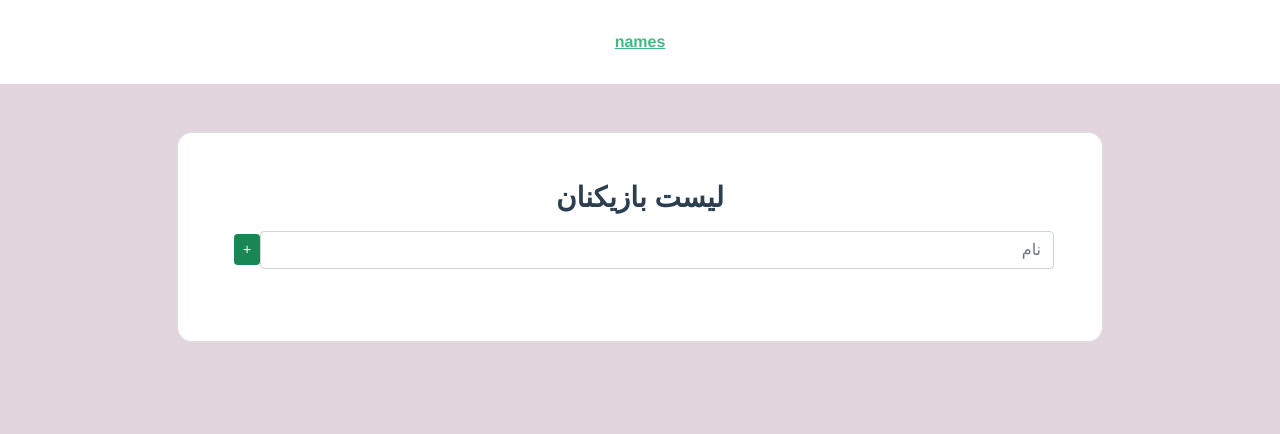
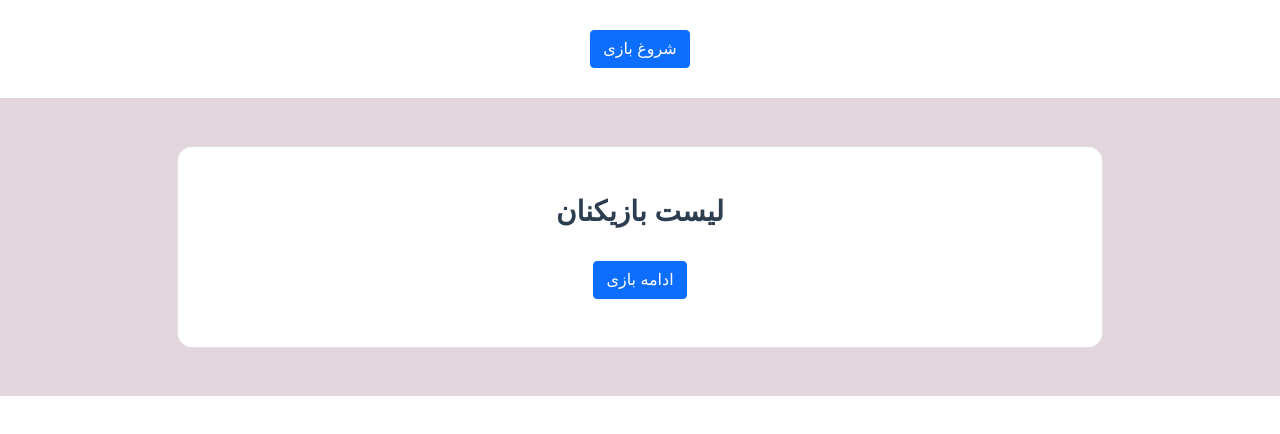
Before and after one commit to Ali-H1/mafia, a Vue app: page /statuspage in a window 1280 px wide. Before the commit this address led to /names. Shown: the top 434 px of the page. Built offline with nearby package versions, Linux system fonts and the light colour scheme.

Commit message:
adding statuspage and bug fixing

```diff
--- a/src/App.vue
+++ b/src/App.vue
@@ -1,17 +1,25 @@
 <template>
-  <div id="nav">
+  <div id="nav" v-if="!started">
     <!-- <router-link to="/">Home</router-link> |
     <router-link to="/about">About</router-link> |  -->
-    <router-link to="/names">names</router-link>
+    <button type="button" class="btn btn-primary" @click="start">شروغ بازی</button>
   </div>
   <router-view/>
 </template>
 
 <script>
+import { ref } from '@vue/reactivity'
 import router from './router'
+import { useCounterStore } from './stores/store'
 export default {
   setup() {
-    router.push("/names")
+    let started = ref(useCounterStore().started)
+    function start(){
+      useCounterStore().started = true
+      started.value =useCounterStore().started
+      router.push("/names")
+    }
+    return{start,started}
   },
 }
 </script>
--- a/src/router/index.js
+++ b/src/router/index.js
@@ -4,6 +4,7 @@ import names from '../views/setnames.vue'
 import roles from '../views/rolechoose.vue'
 import night from '../views/night.vue'
 import day from '../views/day.vue'
+import statuspage from '../views/statuspage.vue'
 
 const routes = [
   // {
@@ -36,6 +37,11 @@ const routes = [
     name: 'day',
     component: day
   },
+  {
+    path: '/statuspage',
+    name: 'statuspage',
+    component: statuspage
+  },
 ]
 
 const router = createRouter({
--- a/src/stores/store.js
+++ b/src/stores/store.js
@@ -3,6 +3,7 @@ import { defineStore } from "pinia";
 export const useCounterStore = defineStore("counter", {
   state: () => ({
     count: 0,
+    started:false,
     list_of_roles: [],
     list_of_names: [],
     mafsum: -1,
--- a/src/views/day.vue
+++ b/src/views/day.vue
@@ -5,6 +5,12 @@
     style="background-color: #b3ccff"
     id="main_section"
   >
+    <button type="button" class="btn btn-warning mt-4 col-6">
+      <router-link to="/statuspage" style="text-decoration: none; color: white">
+        مشاهده نقش ها</router-link
+      >
+    </button>
+
     <div class="container py-5 h-100">
       <div class="row d-flex justify-content-center align-items-center h-100">
         <div class="col col-xl-10">
@@ -76,7 +82,7 @@
                       v-for="(player, index) in list_of_names"
                       :key="index"
                     >
-                      <div v-if="player.role.status=='alive'">
+                      <div v-if="player.role.status == 'alive'">
                         <input
                           class="form-check-input me-2"
                           type="radio"
@@ -129,11 +135,11 @@ export default {
       console.log(useCounterStore());
       if (useCounterStore().citysum <= useCounterStore().mafsum) {
         alert("مافیا برنده شد ");
-        window.location.href = "/names";
+        window.location.href = "/";
       } else if (useCounterStore().mafsum == 0) {
         console.log(useCounterStore().mafsum);
         alert("شهروند برنده شد ");
-        window.location.href = "/names";
+        window.location.href = "/";
       }
     }
     function findplayer(name) {
@@ -143,10 +149,15 @@ export default {
       return -1;
     }
 
-    function rdiochange(e){
-      let name = (e.target.parentNode.children[1].innerHTML)
-      findplayer(name).role.status="dead"
+    function rdiochange(e) {
+      let name = e.target.parentNode.children[1].innerHTML;
+      findplayer(name).role.status = "dead";
       useCounterStore().gravestone.push(findplayer(name));
+      if (findplayer(name).role.side == "mafia") {
+          useCounterStore().mafsum--;
+        } else {
+          useCounterStore().citysum--;
+        }
 
       //console.log(findplayer(name))
     }
--- a/src/views/night.vue
+++ b/src/views/night.vue
@@ -5,6 +5,12 @@
     style="background-color: #00012a"
     id="main_section"
   >
+    <button type="button" class="btn btn-warning mt-4 ">
+      <router-link to="/statuspage" style="text-decoration: none; color: white" class="col-12">
+        مشاهده نقش ها</router-link
+      >
+    </button>
+
     <div class="container py-5 h-100">
       <div class="row d-flex justify-content-center align-items-center h-100">
         <div class="col col-xl-10">
@@ -124,7 +130,7 @@
 <script>
 import { ref } from "vue";
 import { useCounterStore } from "../stores/store.js";
-import router from '../router/index.js';
+import router from "../router/index.js";
 export default {
   setup() {
     let players = ref(useCounterStore().list_of_names);
@@ -144,10 +150,10 @@ export default {
       console.log(useCounterStore());
       if (useCounterStore().citysum <= useCounterStore().mafsum) {
         alert("مافیا برنده شد ");
-        window.location.href = "/names";
+        window.location.href = "/";
       } else if (useCounterStore().mafsum == 0) {
         alert("شهروند برنده شد ");
-        window.location.href = "/names";
+        window.location.href = "/";
       }
     }
     check_gmae_result();
@@ -223,7 +229,7 @@ export default {
               result.mafsaved.role.ability.selfsave--;
             } else {
               alert("دکتر لکتر فقط یکبار خودش را سیو میکند ");
-              result.mafsaved=""
+              result.mafsaved = "";
             }
           }
 
@@ -236,7 +242,7 @@ export default {
               result.docsave.role.ability.selfsave--;
             } else {
               alert("دکتر فقط یکبار خودش را سیو میکند ");
-              result.docsave=""
+              result.docsave = "";
             }
           }
           break;
@@ -326,7 +332,7 @@ export default {
       }
       console.log(useCounterStore().night_data);
       check_gmae_result();
-      router.push("/day")
+      router.push("/day");
     }
     return {
       inputname,
--- a/src/views/rolechoose.vue
+++ b/src/views/rolechoose.vue
@@ -112,7 +112,6 @@ export default {
         status: "alive",
         side: "mafia",
         ability: {
-          target: "",
         },
       },
       {
@@ -122,7 +121,6 @@ export default {
         status: "alive",
         side: "mafia",
         ability: {
-          target: "",
           selfsave: 1,
         },
       },
@@ -133,7 +131,6 @@ export default {
         status: "alive",
         side: "city",
         ability: {
-          target: "",
           selfsave: 1,
         },
       },
@@ -144,7 +141,6 @@ export default {
         status: "alive",
         side: "city",
         ability: {
-          target: "",
         },
       },
       {
@@ -154,7 +150,6 @@ export default {
         status: "alive",
         side: "city",
         ability: {
-          target: "",
         },
       },
       {
--- a/src/views/setnames.vue
+++ b/src/views/setnames.vue
@@ -1,10 +1,12 @@
 <template>
+
   <section
     class="text-right"
     dir="rtl"
     style="background-color: #e2d5de"
     id="main_section"
   >
+
     <div class="container py-5 h-100">
       <div class="row d-flex justify-content-center align-items-center h-100">
         <div class="col col-xl-10">
--- /dev/null
+++ b/src/views/statuspage.vue
@@ -0,0 +1,86 @@
+<template>
+  <section
+    class="text-right"
+    dir="rtl"
+    style="background-color: #e2d5de"
+    id="main_section"
+  >
+    <div class="container py-5 h-100">
+      <div class="row d-flex justify-content-center align-items-center h-100">
+        <div class="col col-xl-10">
+          <div class="card" style="border-radius: 15px">
+            <div class="card-body p-5">
+              <h6 class="mb-3" style="font-weight: 900; font-size: 3.5vh">
+                لیست بازیکنان
+              </h6>
+
+              <ul
+                class="list-group mb-0"
+                v-for="(player, index) in list_of_names"
+                :key="index"
+              >
+                <li
+                  class="list-group-item d-flex justify-content-between align-items-center border-start-0 border-top-0 border-end-0 border-bottom rounded-0 mb-2"
+                  :style="'color:' + player.role.color + ';'"
+                >
+                  <div class="d-flex align-items-center" id="name">
+                    {{ index + 1 }}- {{ player.name }}
+                  </div>
+                  <div class="d-flex align-items-center" id="name">
+                    {{ player.role.name }}
+                  </div>
+                  <div
+                    v-for="ability in Object.getOwnPropertyNames(
+                      player.role.ability
+                    )"
+                    :key="ability"
+                  >
+                    <div class="d-flex align-items-center" id="name">
+                      {{ abilities[ability] }}:{{ player.role.ability[ability] }}
+                    </div>
+                  </div>
+
+                  <button
+                    type="button"
+                    class="btn-close"
+                    aria-label="Close"
+                    style="color: red"
+                    @click="remove_name"
+                  ></button>
+                </li>
+              </ul>
+
+              <button type="button" class="btn btn-primary mt-3" @click="go_back">
+                ادامه بازی
+              </button>
+            </div>
+          </div>
+        </div>
+      </div>
+    </div>
+  </section>
+</template>
+
+<script>
+import { ref } from "@vue/reactivity";
+import { useCounterStore } from "../stores/store";
+import router from '../router';
+export default {
+  setup() {
+    let abilities = ref({
+      selfsave: "نجات دادن خودش",
+      status: "استعلام",
+      buuletproof: "جان اضافه",
+      targt: "قضاوت",
+    });
+    let list_of_names = ref(useCounterStore().list_of_names);
+    function go_back(){
+        router.go(-1)
+    }
+
+    return { list_of_names, abilities,go_back };
+  },
+};
+</script>
+
+<style></style>
```
